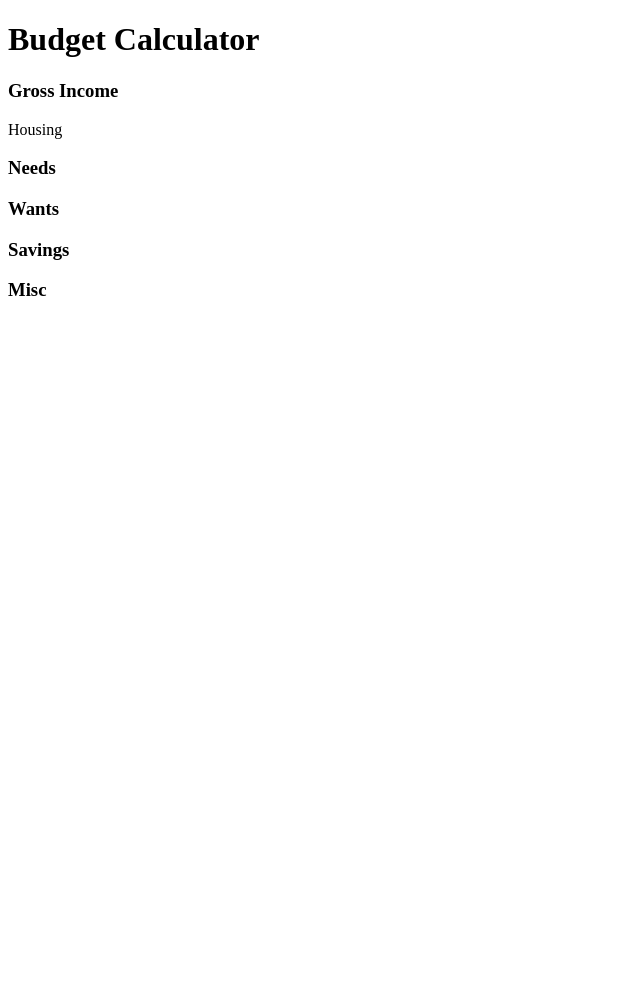
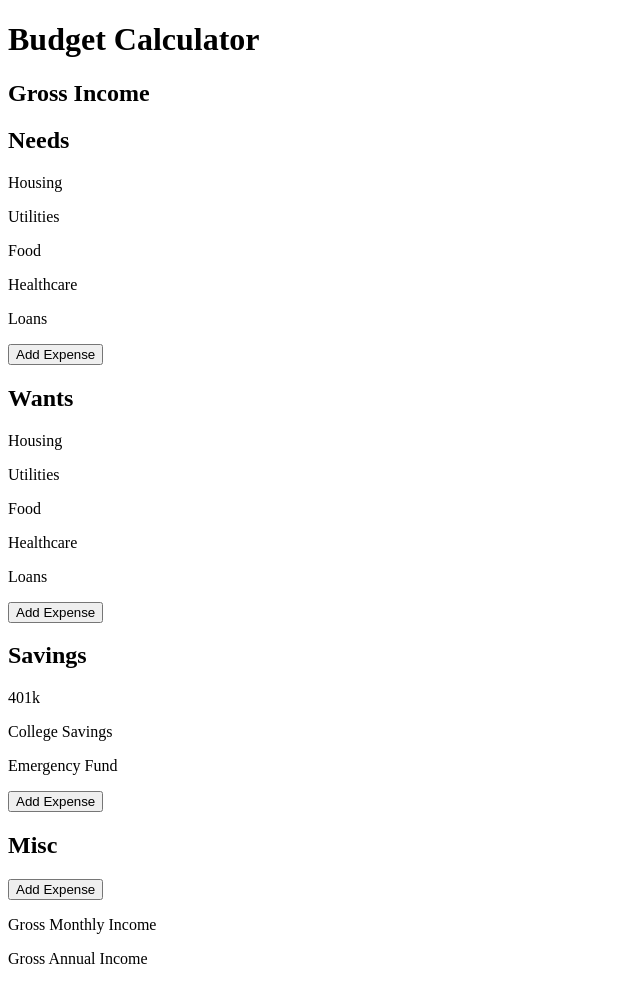
Before and after one commit to bruhi123/Budget-Calculator---Defu, a plain HTML site: page index.html in a window 1280 px wide. Shown: the whole page, without its empty margins (0-640 px from the left). Before the commit the page ends 800 px from the top, so only its background shows below. Drawn offline with Linux system fonts and the light colour scheme.

Commit message:
forgot to commit yesterday

```diff
--- a/calculator.js
+++ b/calculator.js
@@ -0,0 +1,20 @@
+let grossIncome = 0;
+
+function calculateFederalTax(taxableIncome) {
+    let tax = 0;
+
+    if (taxableIncome <= 12400) {
+        tax = taxableIncome * 0.10;
+    }
+    else if (taxableIncome <= 50400) {
+        tax = (12400 * 0.10) +
+              ((taxableIncome - 12400) * 0.12);
+    }
+    else {
+        tax = (12400 * 0.10) +
+              ((50400 - 12400) * 0.12) +
+              ((taxableIncome - 50400) * 0.22);
+    }
+
+    return tax;
+}
--- a/index.html
+++ b/index.html
@@ -6,13 +6,50 @@
     <title>Budget Calculator</title>
 </head>
 <body>
+    <link rel="stylesheet" href="styles.css">
     <h1>Budget Calculator</h1>
-    <h3>Gross Income</h3>
-    <p> Housing</p>
-    <h3>Needs</h3>
-    <h3>Wants</h3>
-    <h3>Savings</h3>
-    <h3>Misc</h3>
 
+    <section>
+        <h2>Gross Income</h2>
+    </section>
+
+    <section>
+        <h2>Needs</h2>
+        <p>Housing</p>
+        <p>Utilities</p>
+        <p>Food</p>
+        <p>Healthcare</p>
+        <p>Loans</p>
+        <button>Add Expense</button>
+    </section>
+
+    <section>
+        <h2>Wants</h2>
+        <p>Housing</p>
+        <p>Utilities</p>
+        <p>Food</p>
+        <p>Healthcare</p>
+        <p>Loans</p>
+        <button>Add Expense</button>
+    </section>
+
+    <section>
+        <h2>Savings</h2>
+        <p>401k</p>
+        <p>College Savings</p>
+        <p>Emergency Fund</p>
+        <button>Add Expense</button>
+    </section>
+
+    <section>
+        <h2>Misc</h2>
+        <button>Add Expense</button>
+    </section>
+
+    <section>
+        <p>Gross Monthly Income</p>
+        <p>Gross Annual Income</p>
+    </section>
+    <script src="calculator.js"></script>
 </body>
 </html>
```
